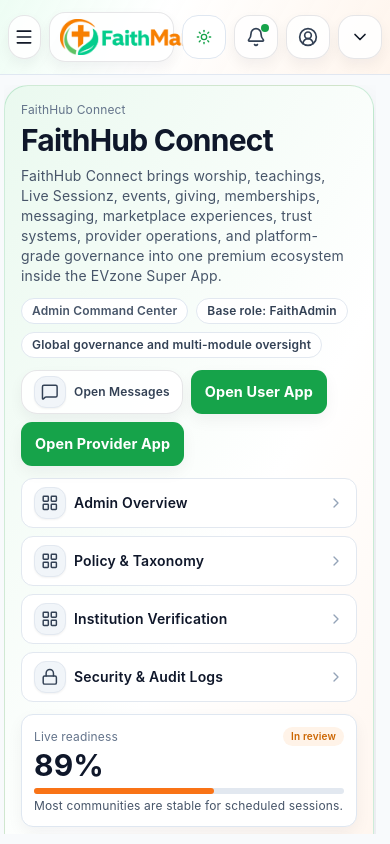
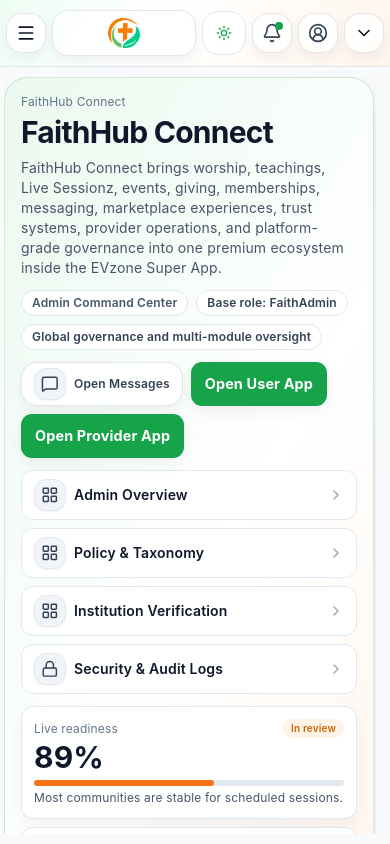
Before and after one commit to ayesigaisaac/FaithHub_MyLiveDealz_Buyer, a React (Vite) app: page / in a window 390 px wide. Built offline with nearby package versions, Linux system fonts and the light colour scheme.

Commit message:
fix mobile landing header item overlap

```diff
--- a/src/pages/public/FaithHubLandingPageV2.tsx
+++ b/src/pages/public/FaithHubLandingPageV2.tsx
@@ -43,6 +43,7 @@
 import { ColorModeToggle } from "@/theme/color-mode-toggle";
 
 const faithmartLogoLandscape = "/faithmart-logo-landscape.png";
+const faithmartLogoSingle = "/faithmart-logo-single.png";
 
 type QuickTone = "emerald" | "orange" | "slate";
 
@@ -800,12 +801,12 @@
   return (
     <div className="flex h-[100dvh] flex-col overflow-hidden bg-[color:var(--bg)] text-[color:var(--text-primary)]">
       <header className="fh-shell-topbar z-40 shrink-0 border-b border-[color:var(--border)]">
-        <div className="flex w-full items-center gap-2 px-2 py-3 sm:px-4 lg:px-5">
+        <div className="flex w-full items-center gap-1.5 px-1.5 py-2.5 sm:gap-2 sm:px-4 sm:py-3 lg:px-5">
           <button
             type="button"
             onClick={() => setMobileSidebarOpen(true)}
             aria-label="Open sidebar"
-            className="fh-shell-control inline-flex h-11 w-11 items-center justify-center rounded-2xl lg:hidden"
+            className="fh-shell-control inline-flex h-10 w-10 items-center justify-center rounded-2xl lg:hidden sm:h-11 sm:w-11"
           >
             <Menu className="h-5 w-5" />
           </button>
@@ -814,13 +815,16 @@
             type="button"
             onClick={() => scrollToId("overview")}
             aria-label="Go to overview"
-            className="fh-shell-control inline-flex min-w-0 items-center rounded-2xl px-2.5 py-1.5"
+            className="fh-shell-control inline-flex min-w-0 flex-1 items-center justify-center overflow-hidden rounded-2xl px-2 py-1.5 sm:flex-none sm:justify-start sm:px-2.5"
           >
-            <img
-              src={faithmartLogoLandscape}
-              alt="FaithMart"
-              className="h-9 w-auto max-w-[11.5rem] object-contain sm:h-10 sm:max-w-[12.8rem]"
-            />
+            <picture>
+              <source media="(min-width: 640px)" srcSet={faithmartLogoLandscape} />
+              <img
+                src={faithmartLogoSingle}
+                alt="FaithMart"
+                className="h-8 w-auto max-w-[2.05rem] object-contain sm:h-10 sm:max-w-[12.8rem]"
+              />
+            </picture>
           </button>
 
           <div className="hidden min-w-0 flex-1 items-center justify-center gap-2 md:flex">
@@ -849,12 +853,12 @@
               />
             </label>
           </div>
-          <div className="ml-auto flex items-center gap-2 md:ml-0">
-            <ColorModeToggle className="h-11 w-11 rounded-2xl" />
+          <div className="ml-auto flex items-center gap-1.5 sm:gap-2 md:ml-0">
+            <ColorModeToggle className="h-10 w-10 rounded-2xl sm:h-11 sm:w-11" />
             <button
               type="button"
               aria-label="Open alerts"
-              className="fh-shell-control relative inline-flex h-11 w-11 items-center justify-center rounded-2xl"
+              className="fh-shell-control relative inline-flex h-10 w-10 items-center justify-center rounded-2xl sm:h-11 sm:w-11"
             >
               <Bell className="h-5 w-5 text-slate-700" />
               <span className="absolute right-2 top-2 h-2 w-2 rounded-full bg-[var(--accent)]" />
@@ -866,7 +870,7 @@
               aria-label={`Switch role. Current role: ${activeOperatorRole.label}`}
               aria-expanded={operatorMenuOpen}
               onClick={() => setOperatorMenuOpen((prev) => !prev)}
-              className={`fh-shell-control inline-flex h-11 w-11 items-center justify-center rounded-2xl text-slate-700 transition ${
+              className={`fh-shell-control inline-flex h-10 w-10 items-center justify-center rounded-2xl text-slate-700 transition sm:h-11 sm:w-11 ${
                 operatorMenuOpen ? "ring-2 ring-emerald-200" : ""
               }`}
             >
@@ -876,7 +880,7 @@
               type="button"
               aria-label="Open quick navigation"
               onClick={() => setMobileNavOpen((prev) => !prev)}
-              className="fh-shell-control inline-flex h-11 w-11 items-center justify-center rounded-2xl lg:hidden"
+              className="fh-shell-control inline-flex h-10 w-10 items-center justify-center rounded-2xl lg:hidden sm:h-11 sm:w-11"
             >
               {mobileNavOpen ? <X className="h-5 w-5" /> : <ChevronDown className="h-5 w-5" />}
             </button>
```
